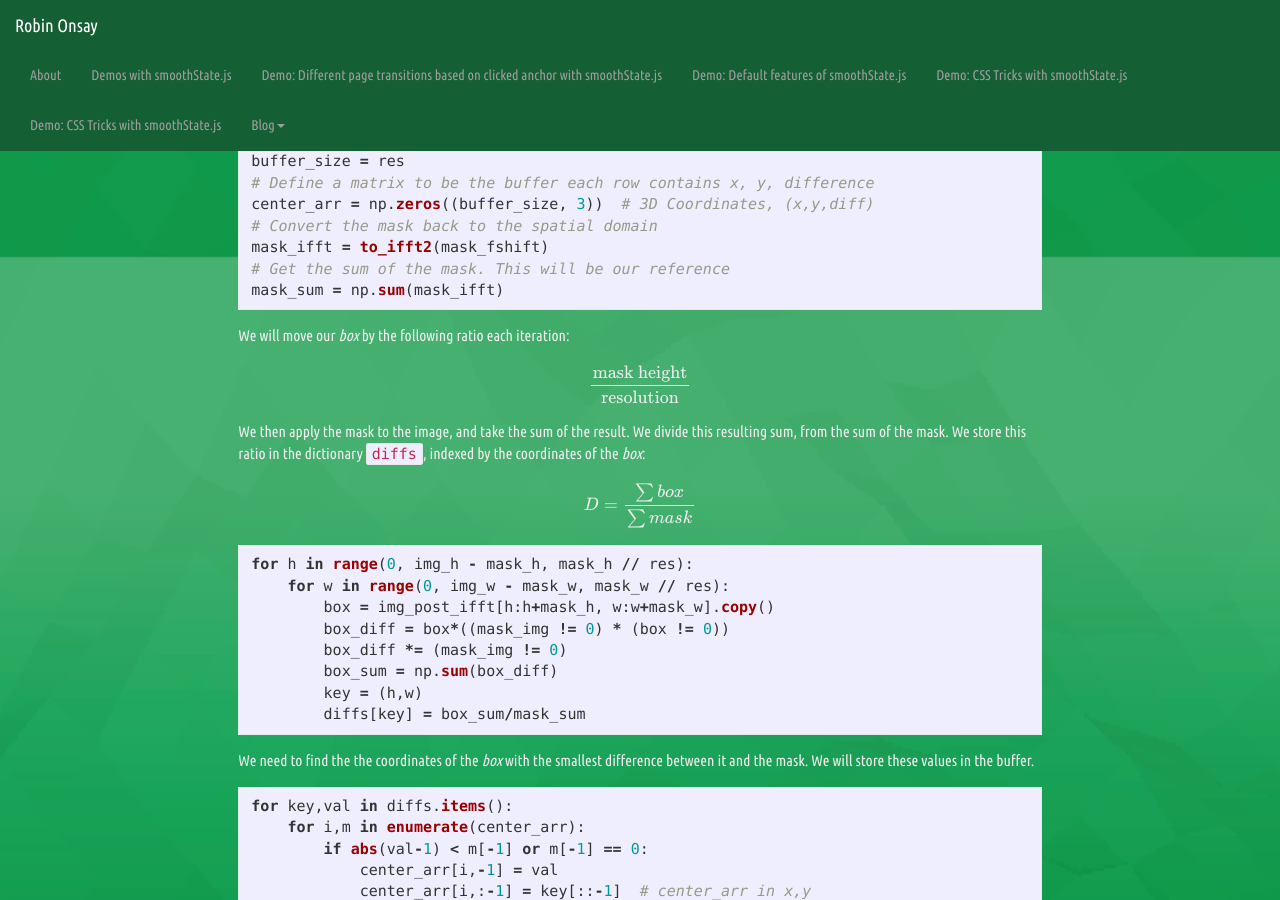
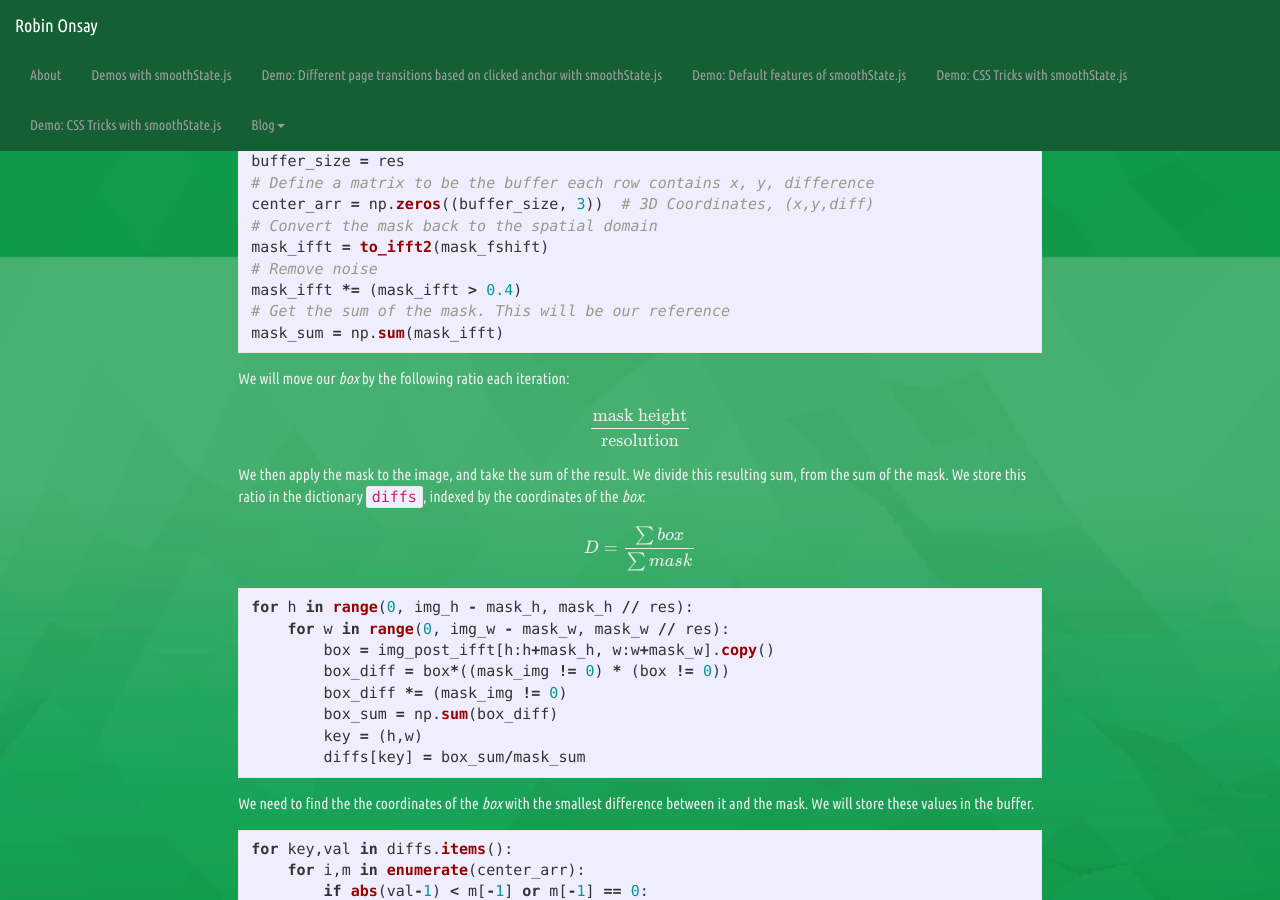
Before and after one commit to robinonsay/robinonsay.github.io, a Jekyll site: the page built from _posts/2018-11-28-facial-recognition_tutorial.markdown, in a window 1280 px wide and 900 px high, scrolled down 8743 px. Built offline with Jekyll 4.4.1, drawn with Linux system fonts in a browser that asks for light colours; nearby versions of some CDN libraries; formulas are drawn with MathJax 3.

Commit message:
fixed error

````diff
--- a/_posts/2018-11-28-facial-recognition_tutorial.markdown
+++ b/_posts/2018-11-28-facial-recognition_tutorial.markdown
@@ -376,6 +376,8 @@ buffer_size = res
 center_arr = np.zeros((buffer_size, 3))  # 3D Coordinates, (x,y,diff)
 # Convert the mask back to the spatial domain
 mask_ifft = to_ifft2(mask_fshift)
+# Remove noise
+mask_ifft *= (mask_ifft > 0.4)
 # Get the sum of the mask. This will be our reference
 mask_sum = np.sum(mask_ifft)
 ```
````
